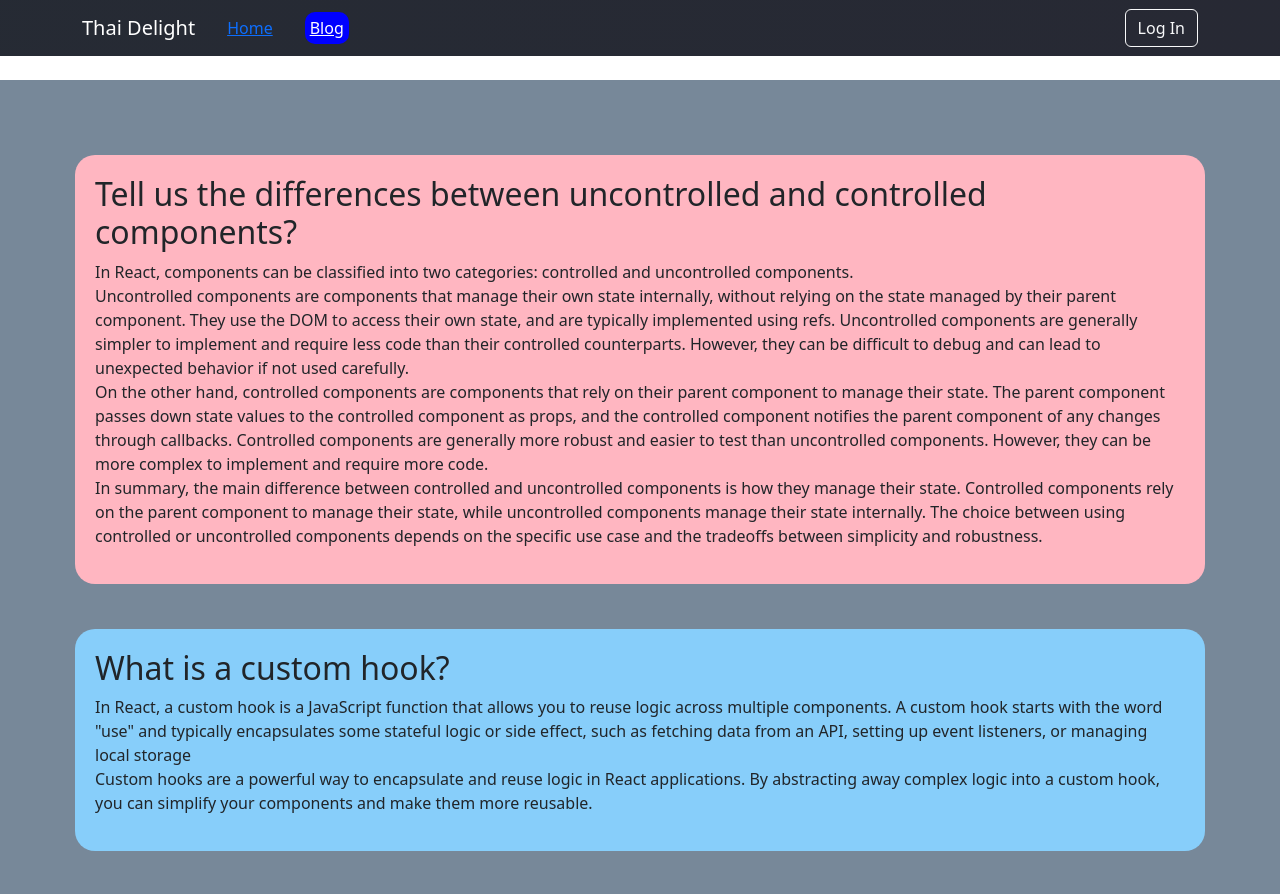
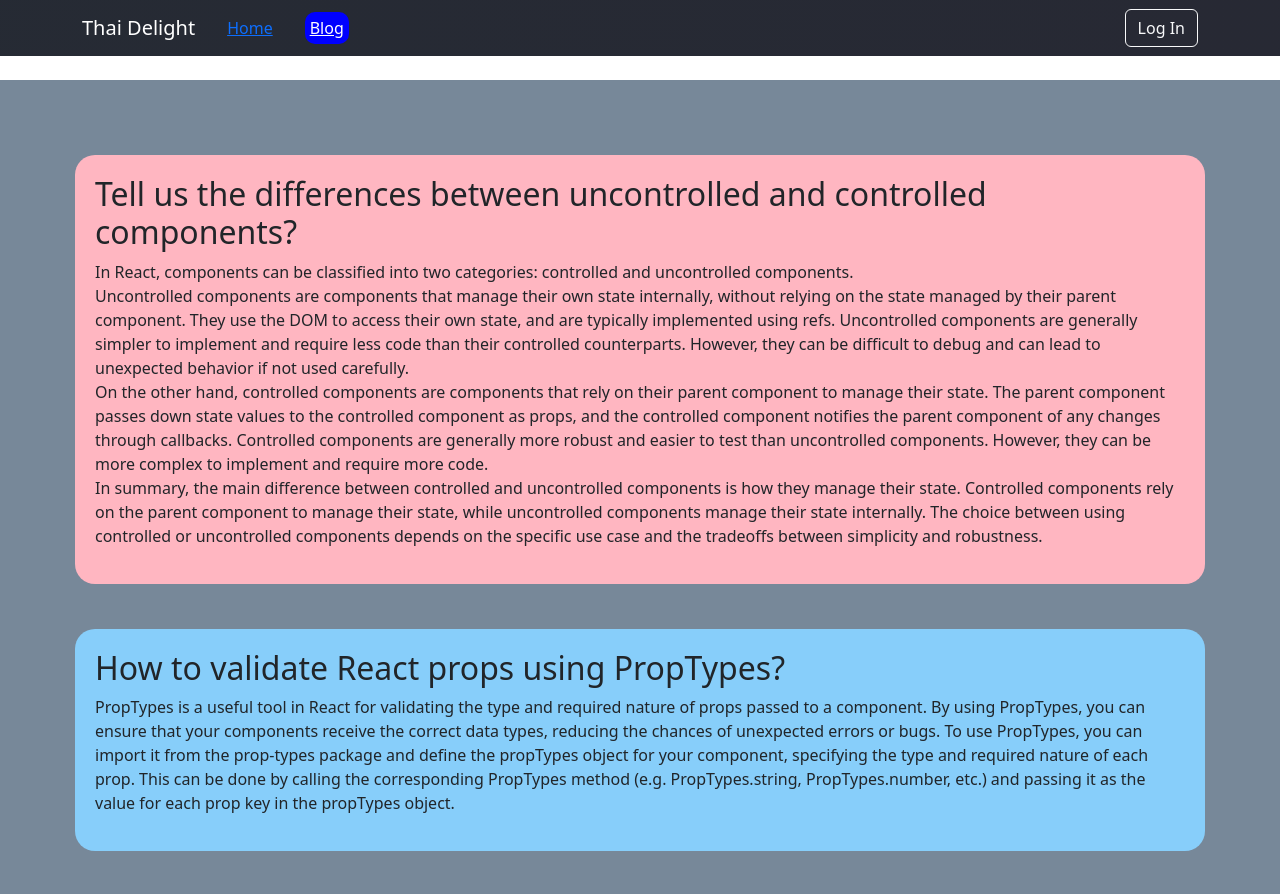
Before and after one commit to NafeesIS/thai-delight, a React (Vite) app: page /blog in a window 1280 px wide. Shown: the top 894 px of the page. Built offline with nearby package versions, Linux system fonts and the light colour scheme.

Commit message:
another commit

```diff
--- a/src/pages/Blogs/Blog.jsx
+++ b/src/pages/Blogs/Blog.jsx
@@ -19,11 +19,9 @@ const Blog = () => {
             </div>
 
             <div className='q2'>
-                <h2>What is a custom hook?</h2>
+                <h2>How to validate React props using PropTypes?</h2>
                 <p>
-                    In React, a custom hook is a JavaScript function that allows you to reuse logic across multiple components. A custom hook starts with the word "use" and typically encapsulates some stateful logic or side effect, such as fetching data from an API, setting up event listeners, or managing local storage
-                    <br />
-                    Custom hooks are a powerful way to encapsulate and reuse logic in React applications. By abstracting away complex logic into a custom hook, you can simplify your components and make them more reusable.
+                    PropTypes is a useful tool in React for validating the type and required nature of props passed to a component. By using PropTypes, you can ensure that your components receive the correct data types, reducing the chances of unexpected errors or bugs. To use PropTypes, you can import it from the prop-types package and define the propTypes object for your component, specifying the type and required nature of each prop. This can be done by calling the corresponding PropTypes method (e.g. PropTypes.string, PropTypes.number, etc.) and passing it as the value for each prop key in the propTypes object.
 
                 </p>
             </div>
```
